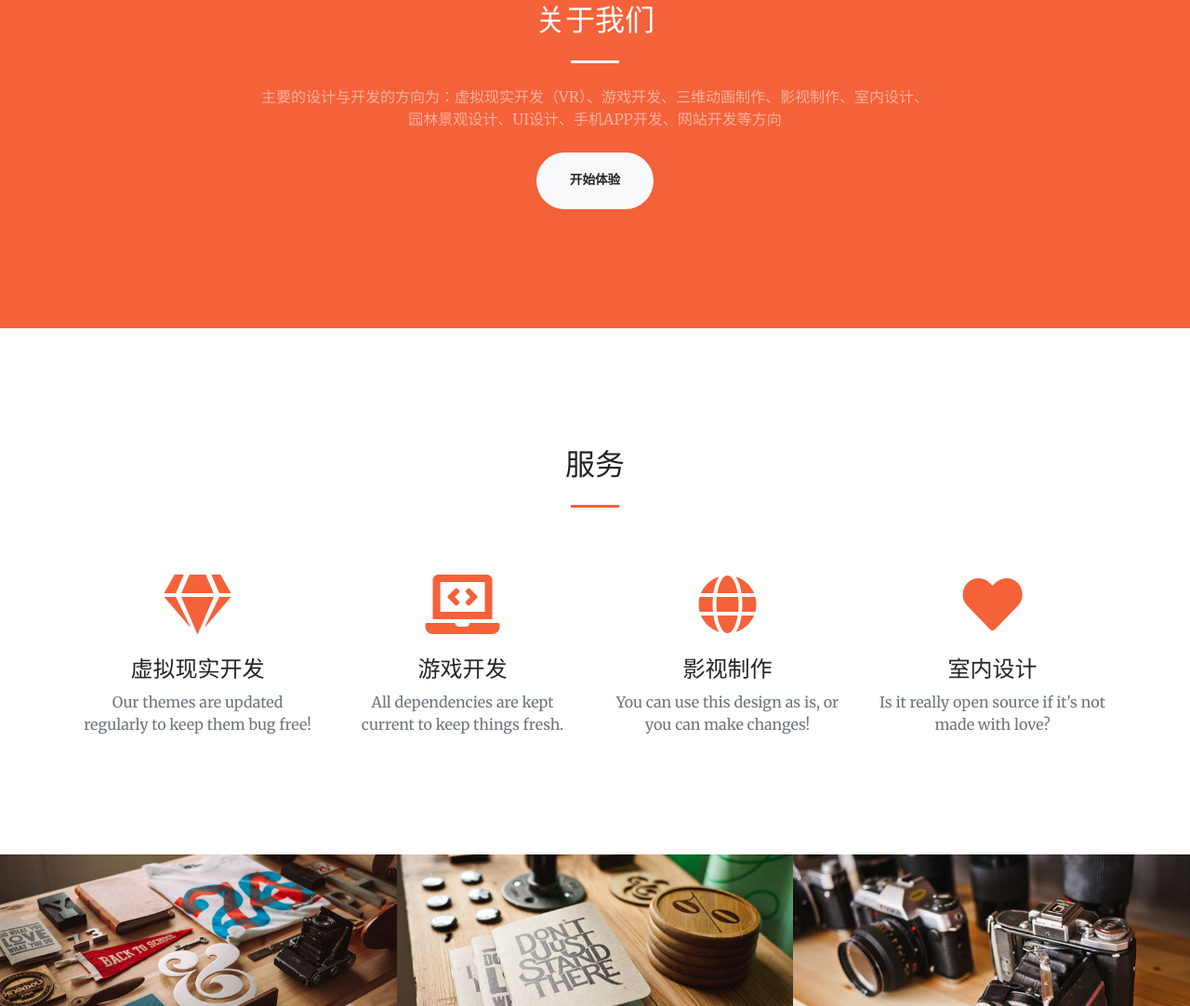
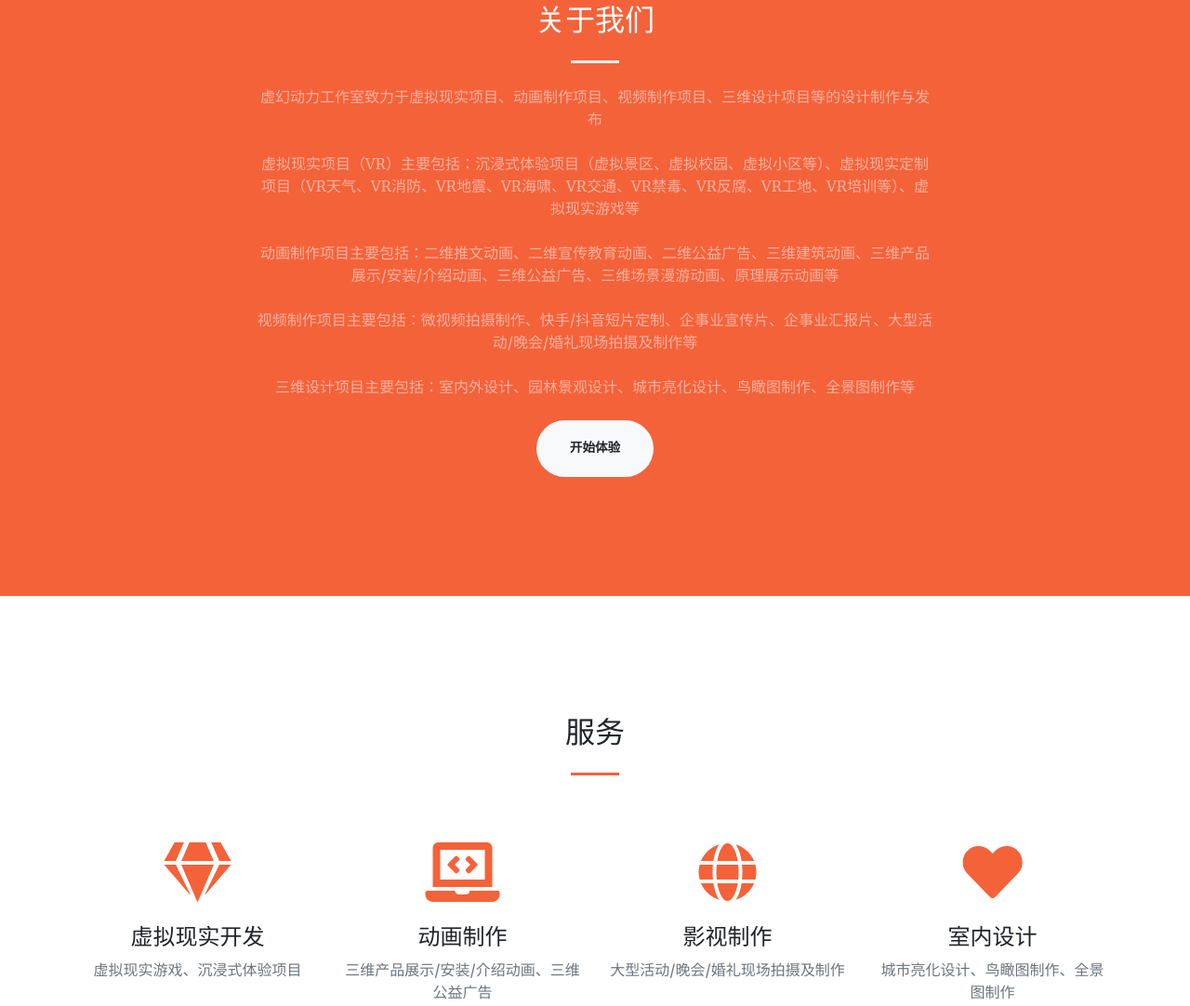
Before and after one commit to VirtualPowerStudio/VirtualPowerStudio.github.io, a website with bundled scripts: page index.html in a window 1280 px wide. Shown: the part 925-2007 px from the top of the page at 93% size. Built offline with nearby package versions, Linux system fonts and the light colour scheme.

Commit message:
Update index.html

```diff
--- a/index.html
+++ b/index.html
@@ -76,7 +76,11 @@
         <div class="col-lg-8 text-center">
           <h2 class="text-white mt-0">关于我们</h2>
           <hr class="divider light my-4">
-		  <p class="text-white-50 mb-4">主要的设计与开发的方向为：虚拟现实开发（VR）、游戏开发、三维动画制作、影视制作、室内设计、园林景观设计、UI设计、手机APP开发、网站开发等方向</p>
+		  <p class="text-white-50 mb-4">虚幻动力工作室致力于虚拟现实项目、动画制作项目、视频制作项目、三维设计项目等的设计制作与发布</p>
+		  <p class="text-white-50 mb-4">虚拟现实项目（VR）主要包括：沉浸式体验项目（虚拟景区、虚拟校园、虚拟小区等）、虚拟现实定制项目（VR天气、VR消防、VR地震、VR海啸、VR交通、VR禁毒、VR反腐、VR工地、VR培训等）、虚拟现实游戏等</p>
+		  <p class="text-white-50 mb-4">动画制作项目主要包括：二维推文动画、二维宣传教育动画、二维公益广告、三维建筑动画、三维产品展示/安装/介绍动画、三维公益广告、三维场景漫游动画、原理展示动画等</p>
+		  <p class="text-white-50 mb-4">视频制作项目主要包括：微视频拍摄制作、快手/抖音短片定制、企事业宣传片、企事业汇报片、大型活动/晚会/婚礼现场拍摄及制作等</p>
+		  <p class="text-white-50 mb-4">三维设计项目主要包括：室内外设计、园林景观设计、城市亮化设计、鸟瞰图制作、全景图制作等</p>
           <a class="btn btn-light btn-xl js-scroll-trigger" href="#services">开始体验</a>
         </div>
       </div>
@@ -93,28 +97,28 @@
           <div class="mt-5">
             <i class="fas fa-4x fa-gem text-primary mb-4"></i>
             <h3 class="h4 mb-2">虚拟现实开发</h3>
-            <p class="text-muted mb-0">Our themes are updated regularly to keep them bug free!</p>
+            <p class="text-muted mb-0">虚拟现实游戏、沉浸式体验项目</p>
           </div>
         </div>
         <div class="col-lg-3 col-md-6 text-center">
           <div class="mt-5">
             <i class="fas fa-4x fa-laptop-code text-primary mb-4"></i>
-            <h3 class="h4 mb-2">游戏开发</h3>
-            <p class="text-muted mb-0">All dependencies are kept current to keep things fresh.</p>
+            <h3 class="h4 mb-2">动画制作</h3>
+            <p class="text-muted mb-0">三维产品展示/安装/介绍动画、三维公益广告</p>
           </div>
         </div>
         <div class="col-lg-3 col-md-6 text-center">
           <div class="mt-5">
             <i class="fas fa-4x fa-globe text-primary mb-4"></i>
             <h3 class="h4 mb-2">影视制作</h3>
-            <p class="text-muted mb-0">You can use this design as is, or you can make changes!</p>
+            <p class="text-muted mb-0">大型活动/晚会/婚礼现场拍摄及制作</p>
           </div>
         </div>
         <div class="col-lg-3 col-md-6 text-center">
           <div class="mt-5">
             <i class="fas fa-4x fa-heart text-primary mb-4"></i>
             <h3 class="h4 mb-2">室内设计</h3>
-            <p class="text-muted mb-0">Is it really open source if it's not made with love?</p>
+            <p class="text-muted mb-0">城市亮化设计、鸟瞰图制作、全景图制作</p>
           </div>
         </div>
       </div>
@@ -222,7 +226,7 @@
         <div class="col-lg-8 text-center">
           <h2 class="mt-0">联系我们</h2>
           <hr class="divider my-4">
-          <p class="text-muted mb-5">Ready to start your next project with us? Give us a call or send us an email and we will get back to you as soon as possible!</p>
+          <p class="text-muted mb-5">如果有需要，敬请联系我们！</p>
         </div>
       </div>
       <div class="row">
```
